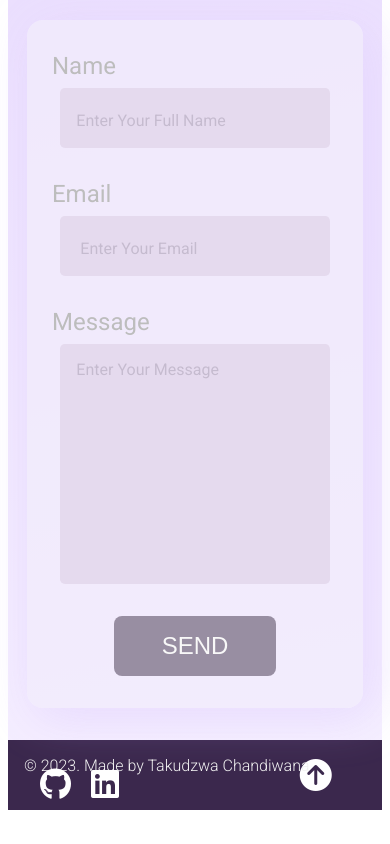
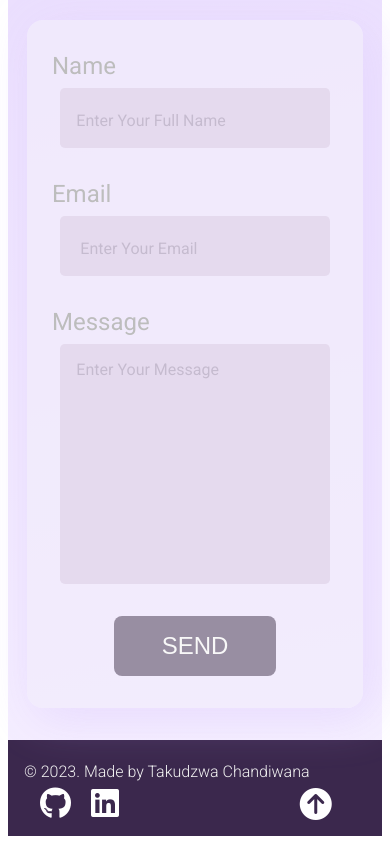
Before and after one commit to mapopo2/portfolio, a plain HTML site: page index.html in a window 390 px wide. Shown: the part 2827-3671 px from the top of the page. Before the commit the page ends 3645 px from the top, so only its background shows below. Drawn offline with Linux system fonts and the light colour scheme.

Commit message:
change footer min-height for mobile display, change icons and sizes, change icons display

```diff
--- a/styles/flexboxweb.css
+++ b/styles/flexboxweb.css
@@ -303,7 +303,7 @@ textarea {
   margin-left: 1rem;
 } .back-to-top {
   float: right;
-  margin-right: 1rem
+  margin: 0.5rem 1rem 0 0;
 }
 
 /* --------------------Device specs------------------------ */
@@ -322,10 +322,13 @@ textarea {
     float: none;
   } ::placeholder {
     font-size: 1rem;
+  } #footer {
+    min-height: 0;
+    line-height: 2rem;
   }.footer-text {
     width:90%;
   }.back-to-top {
-    margin: 0 0 1rem;
+    margin: 1rem 0 1rem;
   }.project-box {
     margin: 1.3rem;
     box-shadow: 0.3rem 0.3rem 1rem grey;
```
